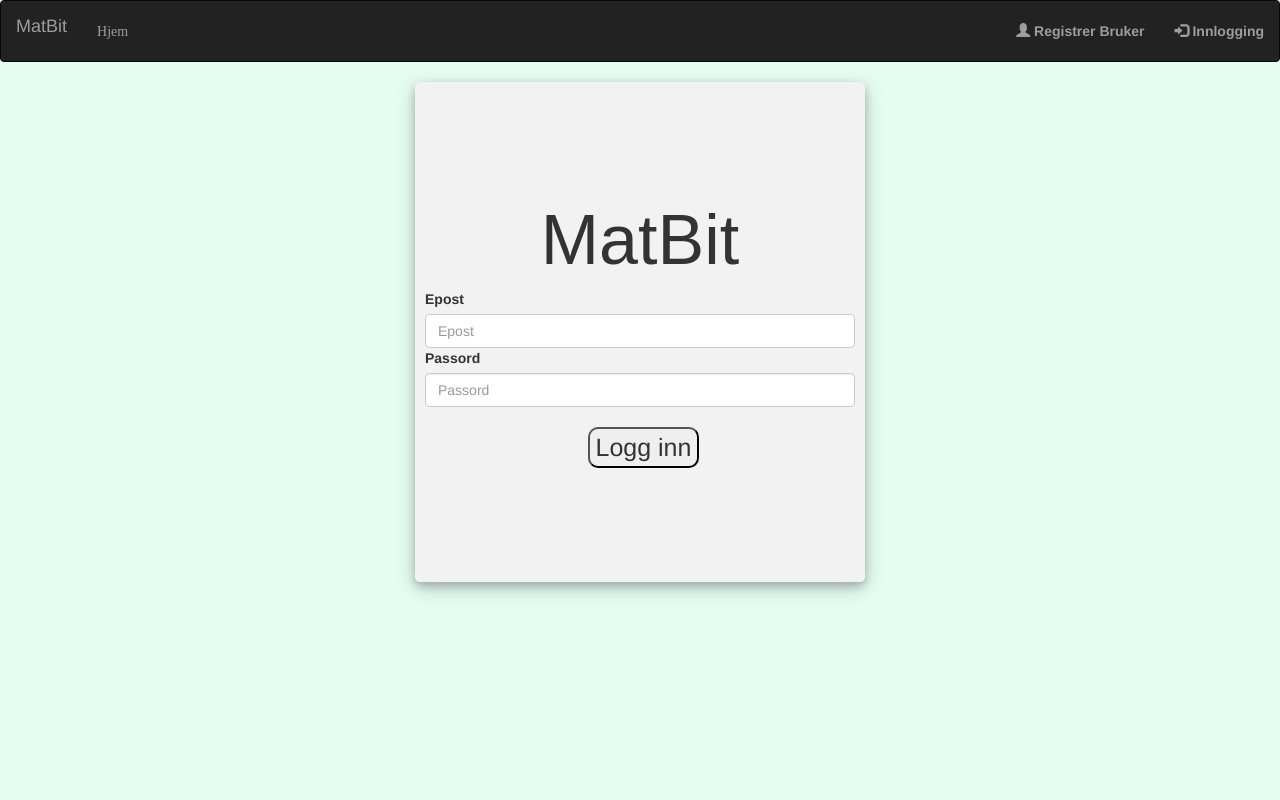
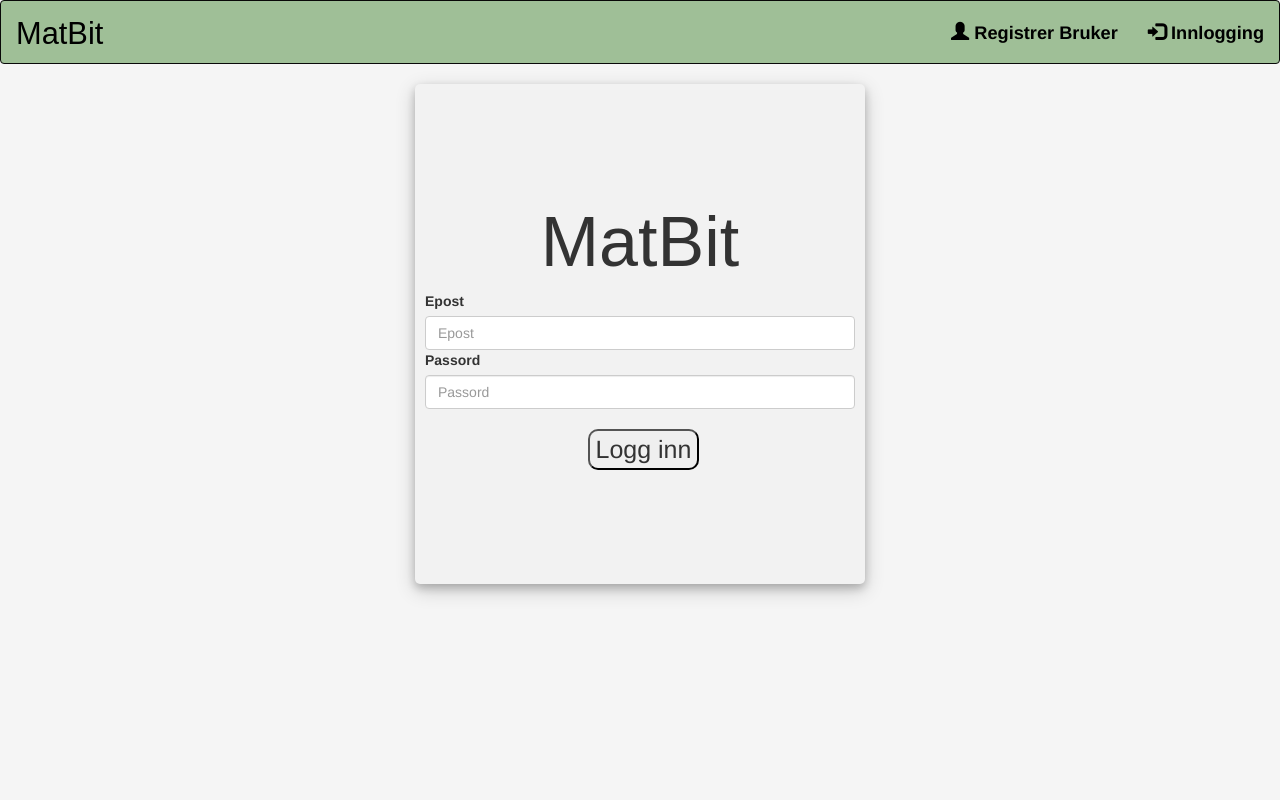
Before and after one commit to Sanketb2312/MatBiTNTNU, a Django app: page /innlogging/ in a window 1280 px wide. Run offline with Django 3.2, Linux system fonts and the light colour scheme; some libraries are stand-ins or nearby versions.

Commit message:
(#3) CSS endringer i navbar og forsiden

```diff
--- a/MatBit/static/CSSDocs/layout.css
+++ b/MatBit/static/CSSDocs/layout.css
@@ -4,7 +4,12 @@ html {
     margin: 0;
     padding: 0;
     height: 100%;
-    background: #E4FCF1 !important;
+    background: #f5f5f5 !important;
+}
+
+.navbar {
+background-color: #9fbf97 ;
+
 }
 
 ul {
@@ -12,17 +17,43 @@ ul {
 	position: relative;
 	z-index: 9;
 }
+
+.glyphicon {
+color: #000000;
+font-size: 1em;
+
+}
+
+.navbar-brand {
+color: #000000 !important;
+font-size: 2.2em;
+font-family: fantasy;
+margin-top: 8px;
+}
+
+
+
+.link {
+color: black !important;
+font-size: 1.3em;
+}
+
+.glyphicon:hover, a:hover {
+color: #FFFFFF!important;
+}
+
+
 ul li {
 	padding: 5px 0;
 	z-index: 2;
-	color: #222;
+	color: #000000;
 	font-size: 14px;
 	font-weight: 900;
+	font-color: #000000;
 }
 ul li:not(.init):hover,
 ul li.selected:not(.init) {
-	background: #1da0f2;
-	color: #fff;
+	color: #000000;
 }
 li.init {
 	cursor: pointer;
--- a/MatBit/templates/layout.html
+++ b/MatBit/templates/layout.html
@@ -20,11 +20,10 @@
                         <a class="navbar-brand" onclick="location.href='{% url 'frontpage' %}'">MatBit</a>
                     </div>
                     <ul class="nav navbar-nav">
-                        <li class=""><a onclick="location.href='{% url 'frontpage' %}'"><span class="glyphicon glyphicon-frontpage">Hjem</a></li>
                     </ul>
                     <ul class="nav navbar-nav navbar-right">
-                        <li><a onclick="location.href= '{% url 'register' %}'"><span class="glyphicon glyphicon-user"></span> Registrer Bruker</a></li>
-                        <li><a onclick="location.href= '{% url 'login' %}'"><span class="glyphicon glyphicon-log-in"></span> Innlogging</a></li>
+                        <li><a class="link" onclick="location.href= '{% url 'register' %}'"><span class="glyphicon glyphicon-user"></span> Registrer Bruker</a></li>
+                        <li><a class="link" onclick="location.href= '{% url 'login' %}'"><span class="glyphicon glyphicon-log-in"></span> Innlogging</a></li>
                     </ul>
                 </div>
             </nav>
@@ -35,10 +34,9 @@
                         <a class="navbar-brand" onclick="location.href='{% url 'frontpage' %}'">MatBit</a>
                     </div>
                     <ul class="nav navbar-nav">
-                        <li class=""><a onclick="location.href='{% url 'frontpage' %}'"><span class="glyphicon glyphicon-frontpage">Hjem</a></li>
-                        <li class=""><a onclick="location.href='{% url 'profile' %}'"><span class="glyphicon glyphicon-profile">Profil</a></li>
-                        <li class=""><a onclick="location.href='{% url 'newMeal' %}'"><span class="glyphicon glyphicon-profile">Ny Middag</a></li>
-                        <li class=""><a onclick="location.href='{% url 'mealOverview' %}'"><span class="glyphicon glyphicon-profile">Oversikt</a></li>
+                        <li class="navbarbutton"><a onclick="location.href='{% url 'mealOverview' %}'"><span class="glyphicon glyphicon-profile">Oversikt</a></li>
+                        <li class="navbarbutton"><a onclick="location.href='{% url 'newMeal' %}'"><span class="glyphicon glyphicon-profile">Ny Middag</a></li>
+                        <li class="navbarbutton"><a onclick="location.href='{% url 'profile' %}'"><span class="glyphicon glyphicon-profile">Profil</a></li>
                     </ul>
                     <ul class="nav navbar-nav navbar-right">
                         <li><a onclick="location.href= '{% url 'logout' %}'"><span class="glyphicon glyphicon-log-out"></span> Logg ut</a></li>
```
Also changed, not shown: MatBit/static/CSSDocs/frontpage.css (+9 -2 lines), MatBit/templates/frontpage.html (+11 -10 lines).
